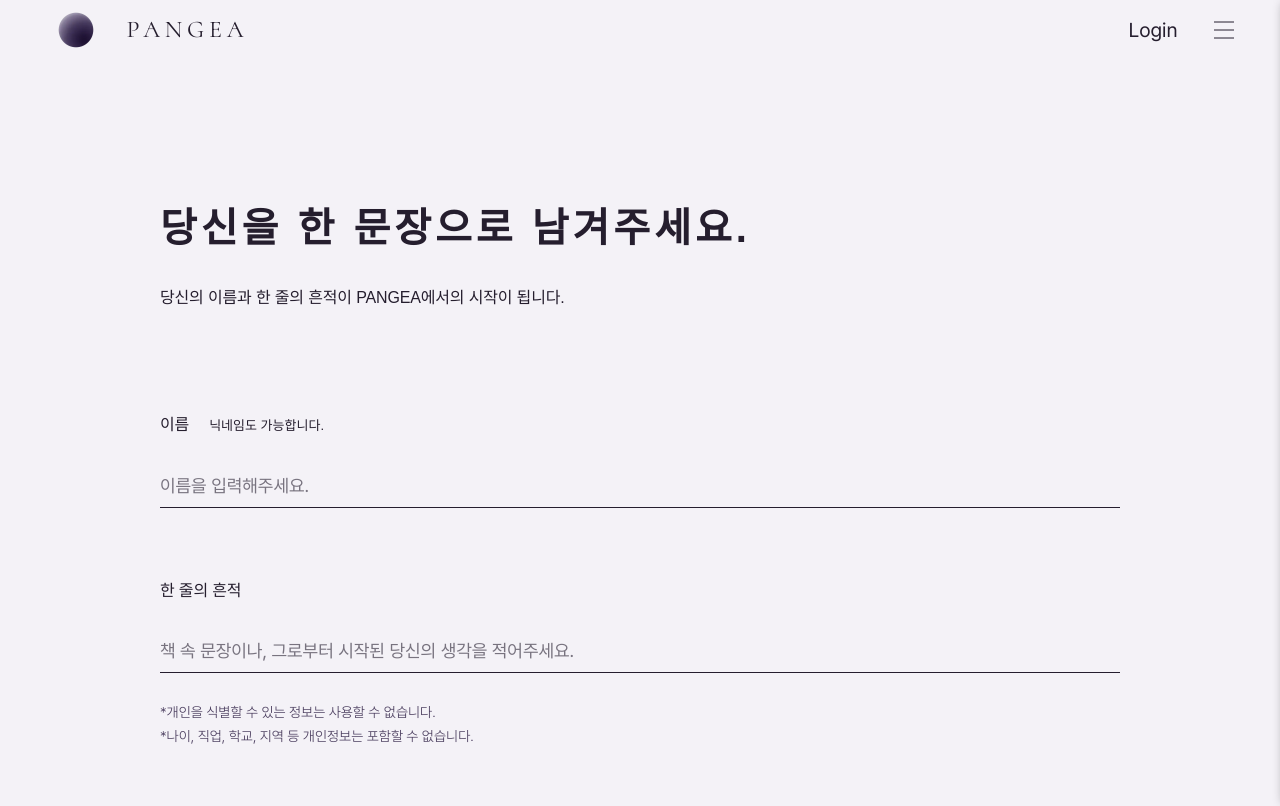
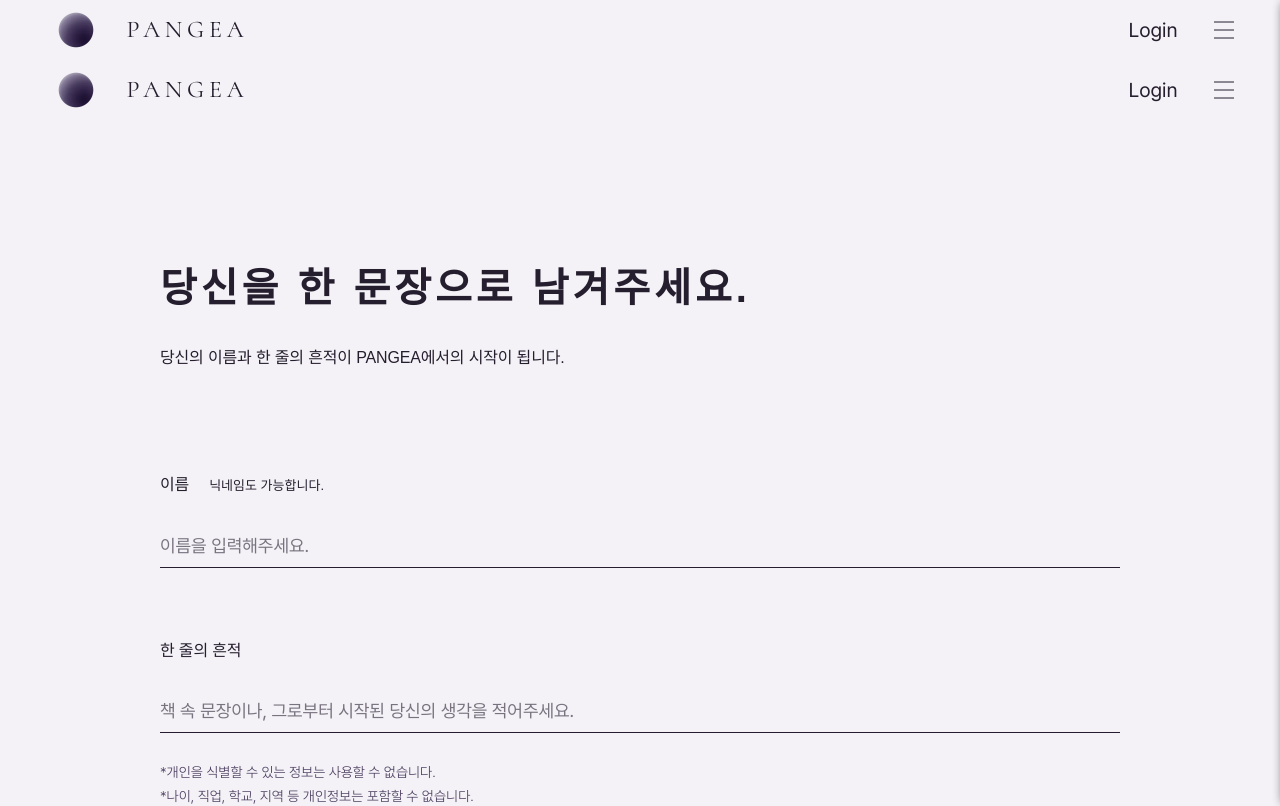
Before and after one commit to pangea-team/pangea-dev, a Next.js app: page /login in a window 1280 px wide. Shown: the top 806 px of the page. Built offline with nearby package versions, Linux system fonts and the light colour scheme; no server answers.

Commit message:
fix: server/client 컴포넌트 분리(#29)

```diff
--- a/app/(auth)/kakaologin/_components/KakaoLoginPage.tsx
+++ b/app/(auth)/kakaologin/_components/KakaoLoginPage.tsx
@@ -1,4 +1,3 @@
-'use client';
 import KakaoLoginButton from './KakaoLoginButton';
 
 export default function KakaoLoginPage() {
--- a/app/(auth)/login/page.tsx
+++ b/app/(auth)/login/page.tsx
@@ -1,10 +1,11 @@
-import type { Metadata } from 'next';
+import Header from '@/components/Header';
 import LoginSentencePage from './_components/LoginSentencePage';
 
-export const metadata: Metadata = {
-  title: '로그인 | Pangea',
-};
-
-export default function Login() {
-  return <LoginSentencePage />;
+export default function Page() {
+  return (
+    <div className="flex min-h-dvh w-full flex-col">
+      <Header />
+      <LoginSentencePage />
+    </div>
+  );
 }
```
